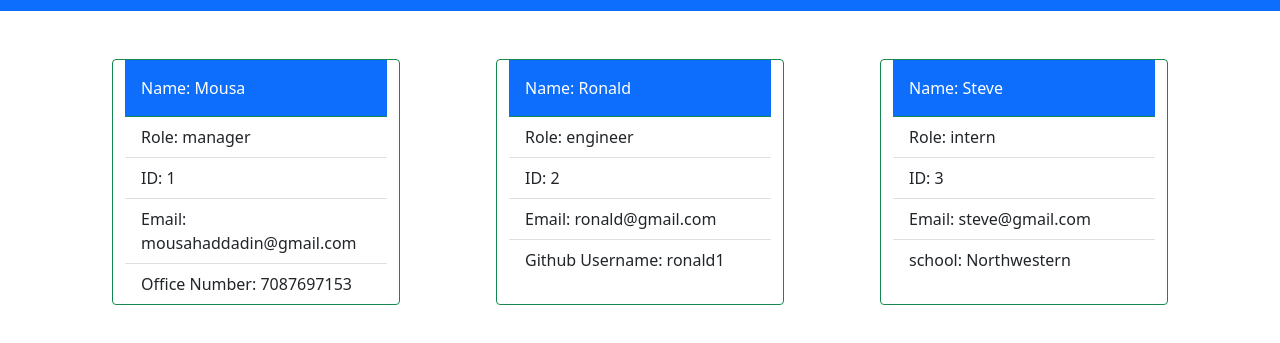
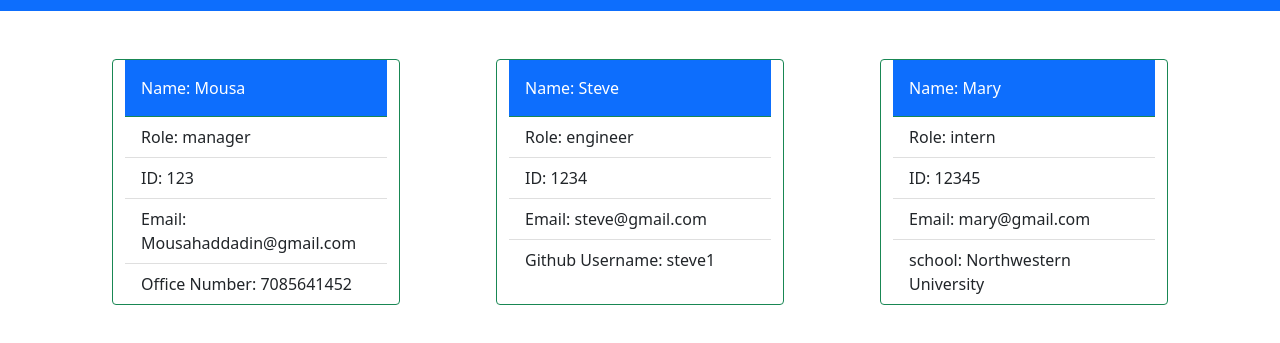
Before and after one commit to mhaddadin1/HW10-Team-Profile-Generator, a website: page index.html in a window 1280 px wide. Shown: the part 61-404 px from the top of the page. Drawn offline with nearby package versions, Linux system fonts and the light colour scheme.

```diff
--- a/index.html
+++ b/index.html
@@ -20,21 +20,9 @@
 </div>
 <ul class="list-group list-group-flush">
   <li class="list-group-item">Role: manager</li>
-  <li class="list-group-item">ID: 1</li>
-  <li class="list-group-item">Email: mousahaddadin@gmail.com</li>
-  <li class="list-group-item">Office Number: 7087697153</li>
-
-
-</ul>
-</div><div class="border border-success card m-5 rounded" style="width: 18rem;">
-<div class="bg-primary p-3 text-white">
- Name: Ronald
-</div>
-<ul class="list-group list-group-flush">
-  <li class="list-group-item">Role: engineer</li>
-  <li class="list-group-item">ID: 2</li>
-  <li class="list-group-item">Email: ronald@gmail.com</li>
-  <li class="list-group-item">Github Username: ronald1</li>
+  <li class="list-group-item">ID: 123</li>
+  <li class="list-group-item">Email: Mousahaddadin@gmail.com</li>
+  <li class="list-group-item">Office Number: 7085641452</li>
 
 
 </ul>
@@ -43,10 +31,22 @@
  Name: Steve
 </div>
 <ul class="list-group list-group-flush">
+  <li class="list-group-item">Role: engineer</li>
+  <li class="list-group-item">ID: 1234</li>
+  <li class="list-group-item">Email: steve@gmail.com</li>
+  <li class="list-group-item">Github Username: steve1</li>
+
+
+</ul>
+</div><div class="border border-success card m-5 rounded" style="width: 18rem;">
+<div class="bg-primary p-3 text-white">
+ Name: Mary
+</div>
+<ul class="list-group list-group-flush">
   <li class="list-group-item">Role: intern</li>
-  <li class="list-group-item">ID: 3</li>
-  <li class="list-group-item">Email: steve@gmail.com</li>
-  <li class="list-group-item">school: Northwestern</li>
+  <li class="list-group-item">ID: 12345</li>
+  <li class="list-group-item">Email: mary@gmail.com</li>
+  <li class="list-group-item">school: Northwestern University</li>
 
 
 </ul>
```
Also changed, not shown: README.md.
